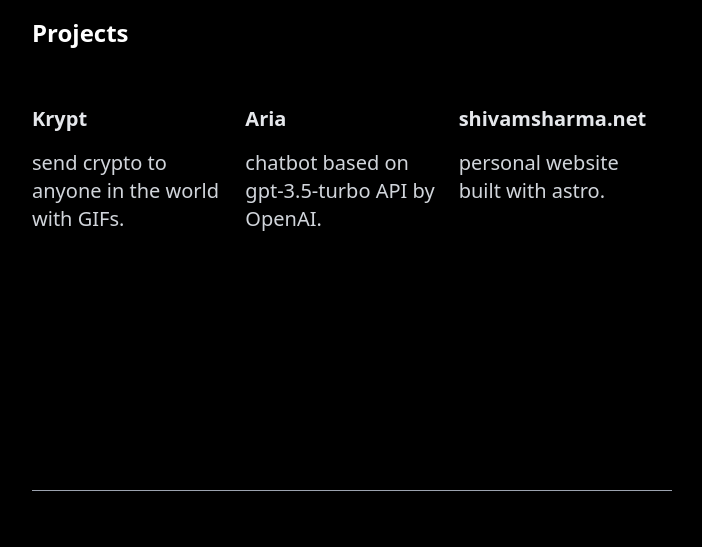
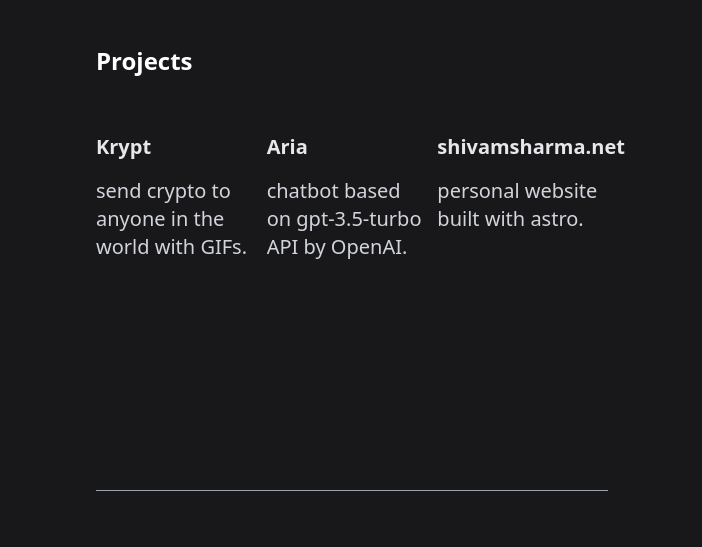
Before and after one commit to shivamhwp/site, an Astro site: page / in a window 1280 px wide. Shown: the part 253-800 px from the top of the page, without its empty margins (288-990 px from the left). Built offline with nearby package versions, Linux system fonts and the light colour scheme; Astro itself is replaced by a stand-in of ours.

Commit message:
changed the bg-color

```diff
--- a/src/components/Main.jsx
+++ b/src/components/Main.jsx
@@ -4,7 +4,7 @@ import { projects } from "../data";
 const Main = () => {
   return (
     <>
-      <div className="bg-black flex flex-col text-gray-300 lg:px-44 xl:px-80 md:px-12 px-8 w-screen h-screen lg:pt-16 pt-6">
+      <div className="bg-zinc-900 flex flex-col text-gray-300 lg:px-44 xl:px-96 md:px-12 px-8 w-screen h-screen lg:pt-16 pt-6">
         {/* navbar : proile icons and name*/}
 
         <nav className="h-16 w-full text-gray-300 flex items-center justify-between">
--- a/src/components/Project.jsx
+++ b/src/components/Project.jsx
@@ -1,5 +1,3 @@
-import React from "react";
-
 const Project = (props) => {
   return (
     <div className=" flex flex-col w-auto h-auto ">
--- a/src/pages/index.astro
+++ b/src/pages/index.astro
@@ -1,4 +1,5 @@
 ---
+import { ViewTransitions } from "astro:transitions";
 import Main from "../components/Main";
 ---
 
@@ -8,9 +9,10 @@ import Main from "../components/Main";
     <link rel="icon" type="image/svg+xml" href="/favicon.svg" />
     <meta name="viewport" content="width=device-width" />
     <meta name="generator" content={Astro.generator} />
+    <ViewTransitions />
     <title>shivam</title>
   </head>
-  <body class="bg-black">
+  <body class="bg-zinc-900 ">
     <Main client:load />
   </body>
 </html>
```
Also changed, not shown: src/data.ts (renamed from src/data.js).
